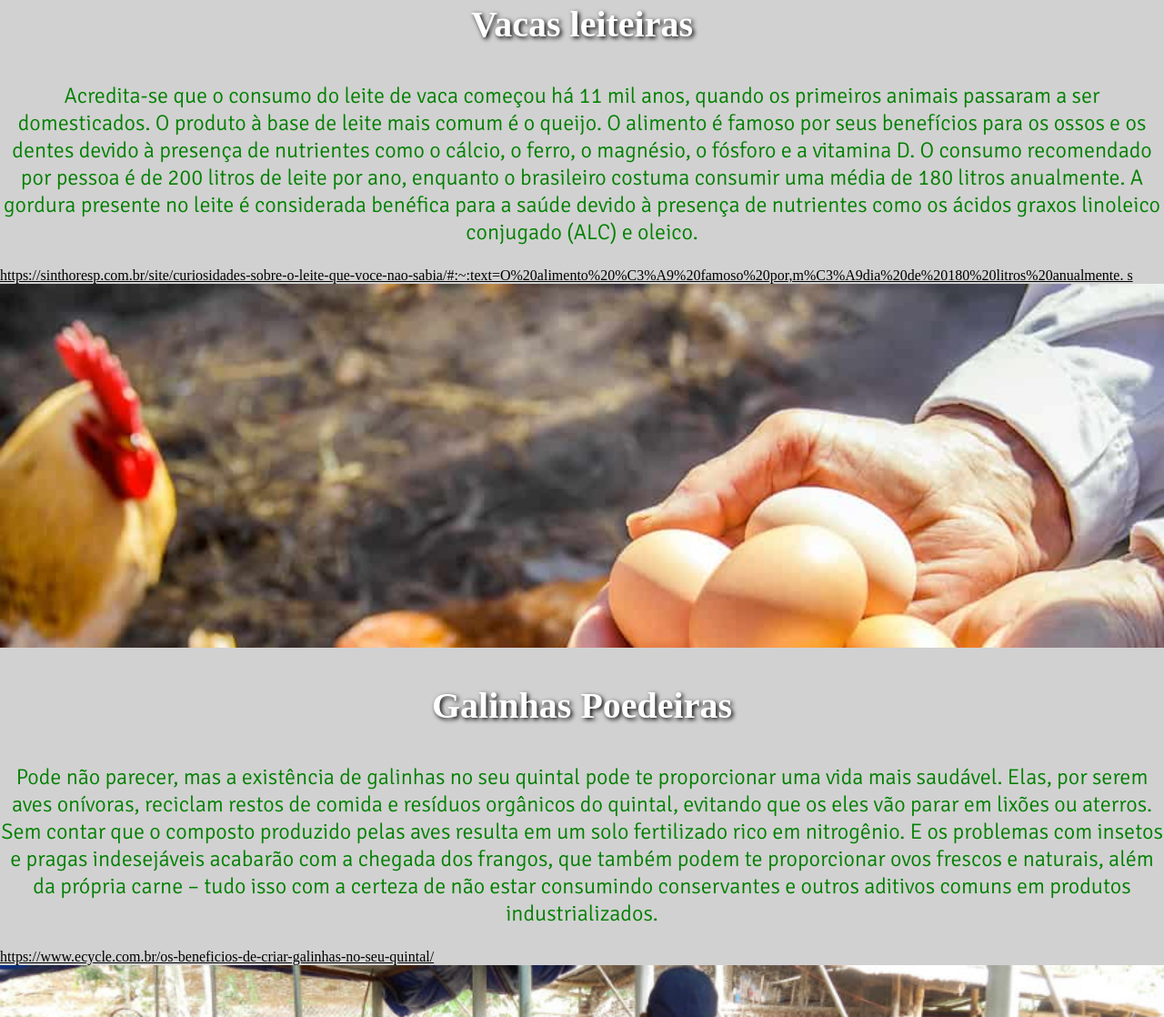
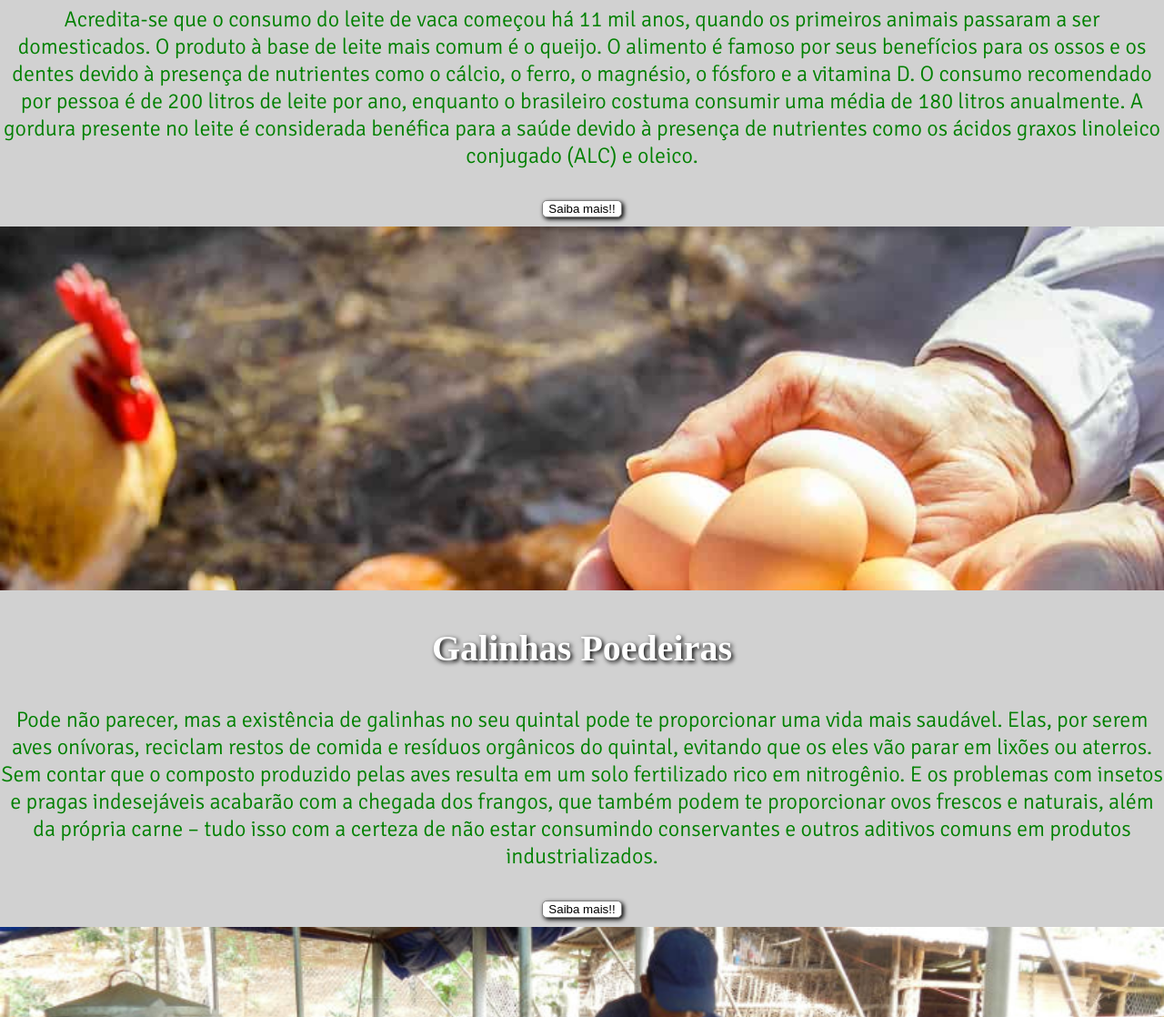
Before and after one commit to Carolzita001/Copacabana-business, a plain HTML site: page index.html in a window 1280 px wide. Shown: the part 834-1952 px from the top of the page at 91% size. Drawn offline with Linux system fonts and the light colour scheme; a web font is replaced by a local one.

Commit message:
Organizando styles

```diff
--- a/index.html
+++ b/index.html
@@ -15,7 +15,6 @@
         <div class="quadro-img">
             <div class="fileira">
                 <div class="coluna">
-                    <img id="logo-aracu" src="./img/logo-aracu.png">
 
                     <h1 class="text">Faz. Copacabana</h1>
 
@@ -39,9 +38,11 @@
                         A gordura presente no leite é considerada benéfica para a saúde devido à presença de nutrientes como os ácidos graxos linoleico conjugado (ALC) e oleico.
                     </p>
 
-                    <a class="text-info" href="https://sinthoresp.com.br/site/curiosidades-sobre-o-leite-que-voce-nao-sabia/#:~:text=O%20alimento%20%C3%A9%20famoso%20por,m%C3%A9dia%20de%20180%20litros%20anualmente.">
-                        https://sinthoresp.com.br/site/curiosidades-sobre-o-leite-que-voce-nao-sabia/#:~:text=O%20alimento%20%C3%A9%20famoso%20por,m%C3%A9dia%20de%20180%20litros%20anualmente.
-                    s</a>
+                    <div class="text-info">
+                        <a href="https://sinthoresp.com.br/site/curiosidades-sobre-o-leite-que-voce-nao-sabia/#:~:text=O%20alimento%20%C3%A9%20famoso%20por,m%C3%A9dia%20de%20180%20litros%20anualmente.">
+                            <button type="button">Saiba mais!!</button>
+                        </a>
+                    </div>
 
                 </div>
             </div>
@@ -71,9 +72,11 @@
                         tudo isso com a certeza de não estar consumindo conservantes e outros aditivos comuns em produtos industrializados.
                     </p>
 
-                    <a class="text-info" href="https://www.ecycle.com.br/os-beneficios-de-criar-galinhas-no-seu-quintal/">
-                        https://www.ecycle.com.br/os-beneficios-de-criar-galinhas-no-seu-quintal/
-                    </a>
+                    <div class="text-info">
+                        <a href="https://www.ecycle.com.br/os-beneficios-de-criar-galinhas-no-seu-quintal/">
+                            <button type="button">Saiba mais!!</button>
+                        </a>
+                    </div>
 
                 </div>
             </div>
@@ -102,9 +105,11 @@
                         São muitas as vitaminas que os porcos necessitam receber, entre elas as do complexo A, complexo B, vitamina D, vitaminas específicas para a função reprodutiva, vitaminas específicas para a prevenção de doenças, entre outras.
                     </p>
 
-                    <a class="text-info" href="https://www.cpt.com.br/cursos-criacaodesuinos/artigos/criacao-de-porcos-importancia-da-alimentacao-rica-em-vitaminas-na-fase-de-engorda">
-                        https://www.cpt.com.br/cursos-criacaodesuinos/artigos/criacao-de-porcos-importancia-da-alimentacao-rica-em-vitaminas-na-fase-de-engorda
-                    </a>
+                    <div class="text-info">
+                        <a href="https://www.cpt.com.br/cursos-criacaodesuinos/artigos/criacao-de-porcos-importancia-da-alimentacao-rica-em-vitaminas-na-fase-de-engorda">
+                            <button type="button">Saiba mais!!</button>
+                        </a>
+                    </div>
 
                 </div>
             </div>
--- a/styles.css
+++ b/styles.css
@@ -1,12 +1,6 @@
 body{
     background-color: rgb(209, 209, 209);
     margin: 0px;
-}
-
-#logo-aracu{
-    width: 110px;
-    height: 80px;
-    justify-content: left;
 }
 
 .inicio-site{
@@ -29,11 +23,26 @@ body{
 }
 
 .text-info{
-    color:black;
-    font-size: 12pt;
-    text-shadow: none;
+    background-color: transparent;
+    display: flex;
+    flex-direction: row;
+    justify-content: center;
 }
 
+.text-info button{
+    background-color: white;
+    color: black;
+    border: 1px solid gray;
+    border-radius: 5px;
+    box-shadow: 2px 2px 5px black;
+    transition-duration: 0.4s;
+    margin: 10px;
+}
+
+.text-info button:hover {
+    background-color:gray;
+    color: white;
+}
 .paragrafo{
     font-family: Signika;
     color:green;
```
